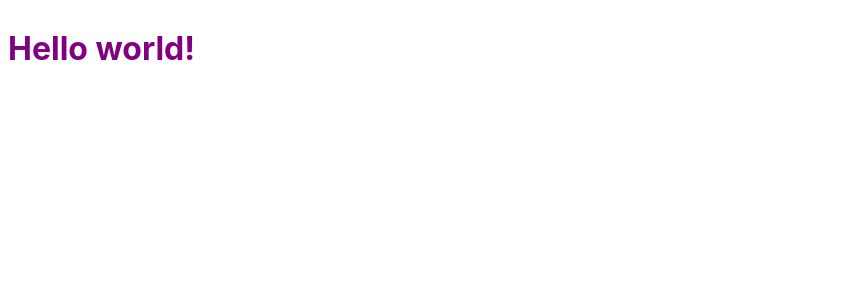
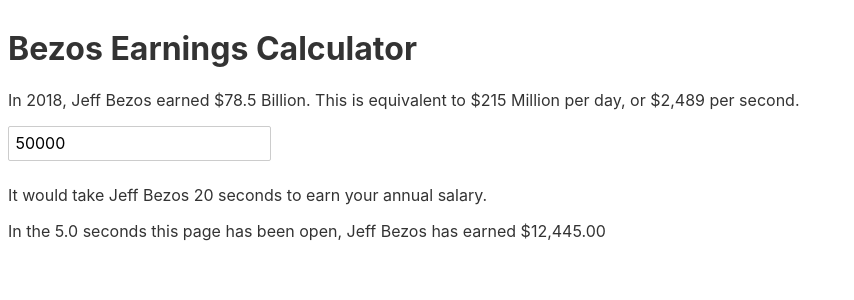
Before and after one commit to Dibble/bezos-earnings-calculator, a Svelte app: page / in a window 1280 px wide. Shown: the top 300 px of the page, without its empty margins (0-854 px from the left). Built offline with nearby package versions, Linux system fonts and the light colour scheme.

Commit message:
Basic display of Bezos earnings, by time page opened and also for annual salary

```diff
--- a/src/App.svelte
+++ b/src/App.svelte
@@ -1,11 +1,29 @@
 <script>
-	export let name;
+	import { onDestroy } from 'svelte'
+
+	const formatCurrency = (raw) => new Intl.NumberFormat('en-US', {
+			style: 'currency',
+			currency: 'USD',
+			minimumIntegerDigits: 1,
+			maximumFractionDigits: 2
+		}).format(raw)
+
+	const bezosPerMillisecond = 2.489
+	let millisecondsSincePageLoad = 0
+	$: secondsSincePageLoad = (millisecondsSincePageLoad / 1000).toFixed(1)
+	$: bezosEarnedSinceLoad = formatCurrency(millisecondsSincePageLoad * bezosPerMillisecond)
+
+	let userSalary = 50000
+	$: secondsToEarn = userSalary / (bezosPerMillisecond * 1000)
+
+	const interval = setInterval(() => millisecondsSincePageLoad += 250, 250)
+	onDestroy(() => clearInterval(interval))
 </script>
 
-<style>
-	h1 {
-		color: purple;
-	}
-</style>
+<h1>Bezos Earnings Calculator</h1>
+<p>In 2018, Jeff Bezos earned $78.5 Billion. This is equivalent to $215 Million per day, or $2,489 per second.</p>
 
-<h1>Hello {name}!</h1>
+<input type="number" bind:value={userSalary}>
+<p>It would take Jeff Bezos {secondsToEarn.toFixed(0)} seconds to earn your annual salary.</p>
+
+<p>In the {secondsSincePageLoad} seconds this page has been open, Jeff Bezos has earned {bezosEarnedSinceLoad}</p>
--- a/src/main.js
+++ b/src/main.js
@@ -1,10 +1,7 @@
 import App from './App.svelte';
 
 const app = new App({
-	target: document.body,
-	props: {
-		name: 'world'
-	}
+	target: document.body
 });
 
 window.app = app;
```
